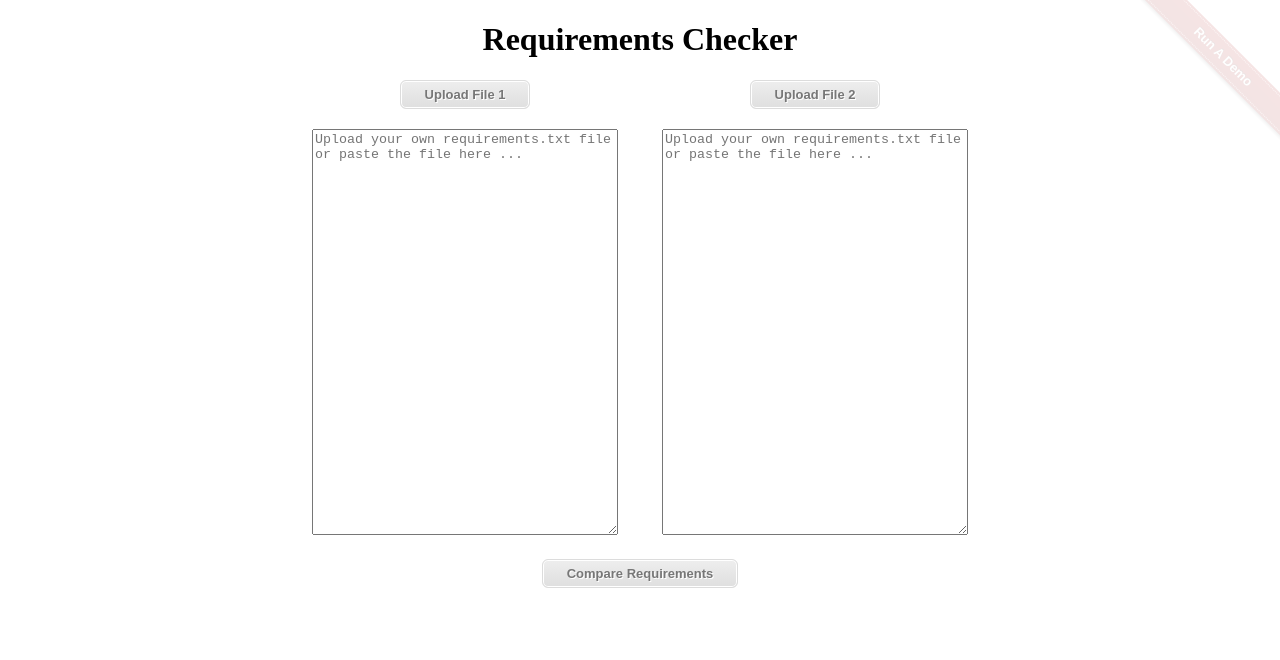
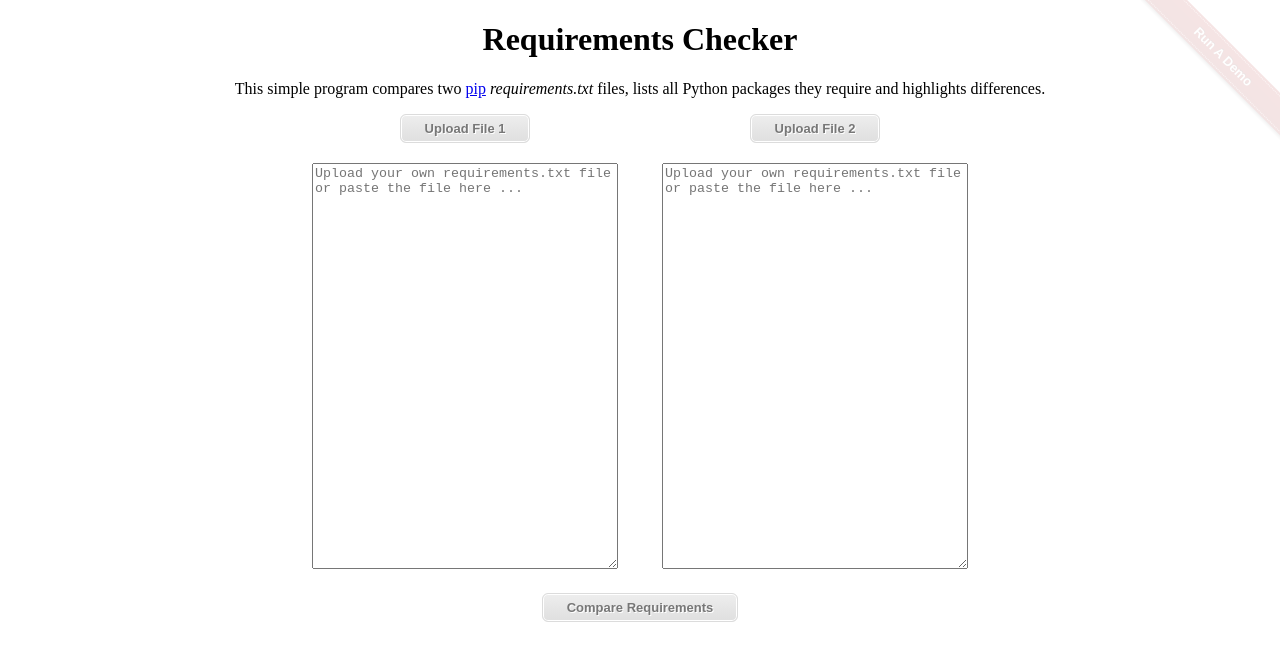
Before and after one commit to kevinmarsh/pip-requirements-checker, a plain HTML site: page index.html in a window 1280 px wide. Drawn offline with Linux system fonts and the light colour scheme.

Commit message:
added a brief description to main page

```diff
--- a/index.html
+++ b/index.html
@@ -8,7 +8,10 @@
     <script src="script.js"></script>
 </head>
 <body>
-    <h1>Requirements Checker</h1>
+    <header>
+        <h1>Requirements Checker</h1>
+        <p>This simple program compares two <a href="http://www.pip-installer.org/en/latest/">pip</a> <em>requirements.txt</em> files, lists all Python packages they require and highlights differences.</p>
+    </header>
     <div class="input">
         <button class="grey-button">Upload File 1</button>
         <input type="file" name="imagefile" size="0" style="display:none;" />
```
